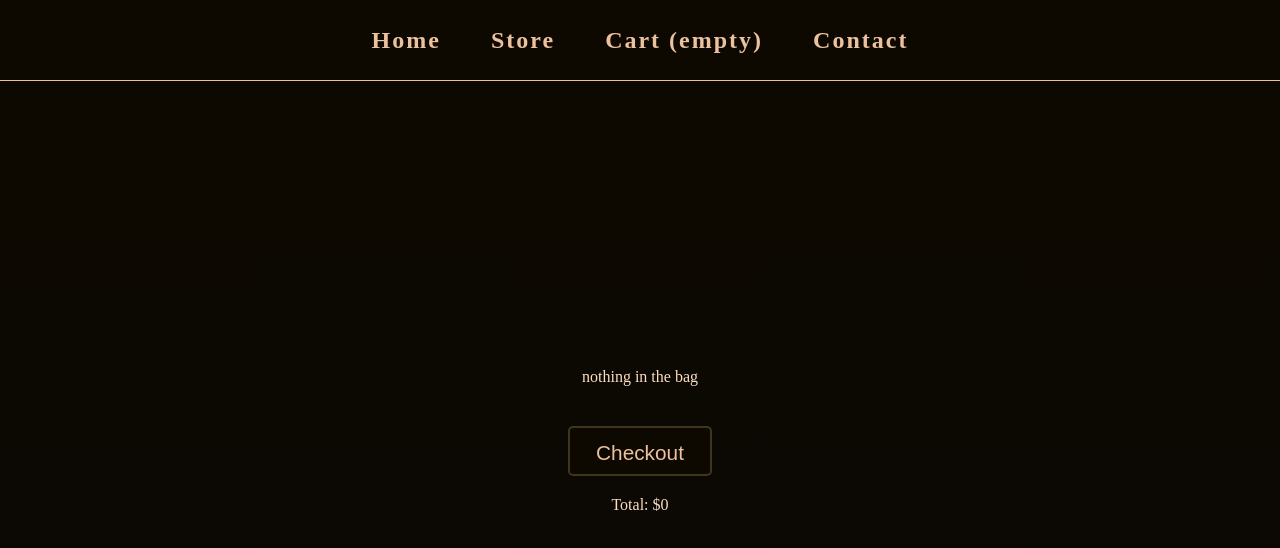
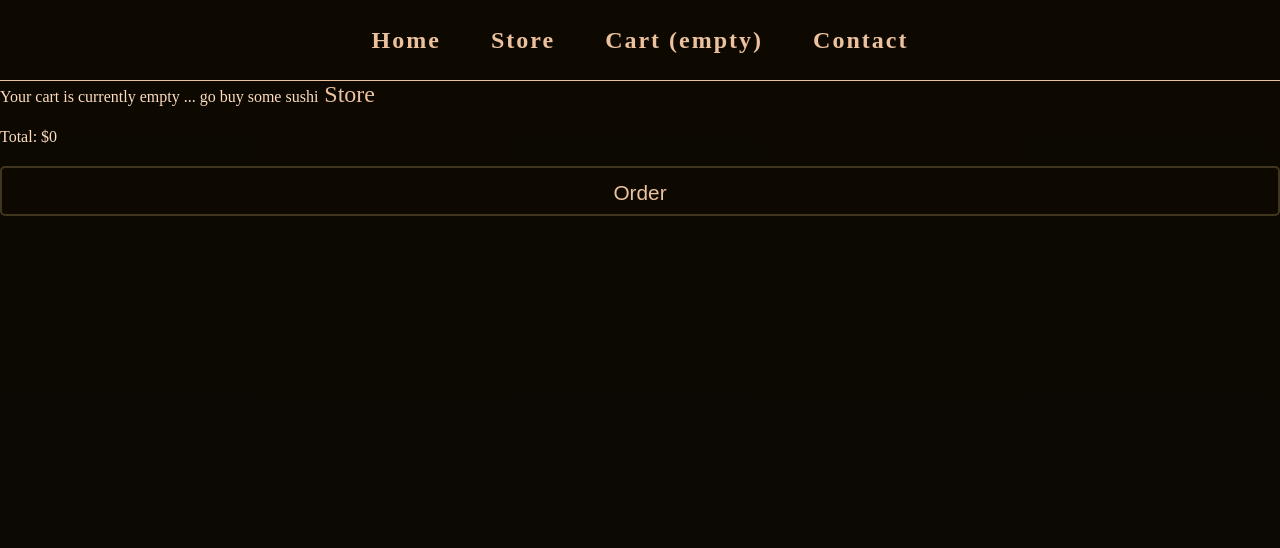
Before and after one commit to janaiscoding/shopping-cart, a React (Create React App) app: page /cart in a window 1280 px wide. Shown: the top 548 px of the page. Built offline with nearby package versions, Linux system fonts and the light colour scheme.

Commit message:
Add alert for removed product

```diff
--- a/src/components/CartItem.js
+++ b/src/components/CartItem.js
@@ -6,7 +6,6 @@ const CartItem = ({
   handleCartUpdate,
   handleCartAdd,
 }) => {
-  console.log(cartItem.quantity);
   const [quantity, setQuantity] = useState(cartItem.quantity);
 
   const handleQuantityChange = (e) => {
@@ -30,6 +29,7 @@ const CartItem = ({
       handleCartAdd(cartItem, -1);
       //remove from cart
       // maybe add a popup with "item was removed from bag"
+      alert(`${cartItem.name} was removed from bag`);
       handleCartRemove(cartItem);
     }
   };
--- a/src/components/StoreItem.js
+++ b/src/components/StoreItem.js
@@ -38,6 +38,7 @@ const StoreItem = ({ product, handleCartAdd, handleCartRemove }) => {
       handleCartAdd(product, -1);
       //remove from cart
       // maybe add a popup with "item was removed from bag"
+      alert(`${product.name} was removed from bag`);
       handleCartRemove(product);
     }
   };
--- a/src/pages/Cart.js
+++ b/src/pages/Cart.js
@@ -1,6 +1,7 @@
 import React from "react";
 import CartItem from "../components/CartItem";
 import "../styles/cart.css";
+import { Link } from "react-router-dom";
 
 const Cart = ({
   cart,
@@ -21,10 +22,15 @@ const Cart = ({
 
   return (
     <div className="cart-main">
-      {cart.length === 0 && <div className="bag-empty">nothing in the bag</div>}
+      {cart.length === 0 && (
+        <div className="bag-empty">
+          Your cart is currently empty ... go buy some sushi
+          <Link to="/store"> Store </Link>
+        </div>
+      )}
+      <div className="total"> Total: ${totalPrice}</div>
+      <button className="checkout"> Order</button>
       <div className="all-cart-wrap">{allCartItems}</div>
-      <button className="checkout">Checkout</button>
-      <div className="total"> Total: ${totalPrice}</div>
     </div>
   );
 };
--- a/src/styles/cart.css
+++ b/src/styles/cart.css
@@ -1,16 +1,23 @@
 .cart-main {
   color: #fddcc1;
   gap: 20px;
+  background-image: linear-gradient(#0d0900, #0b0907);
+  height: 90vh;
   display: flex;
   flex-direction: column;
-  align-items: center;
-  justify-content: center;
-  height: 90vh;
-  background-image: linear-gradient(#0d0900, #0b0907);
+  justify-items: center;
 }
 
-.card-wrap {
+.all-cart-wrap {
+  display: grid;
+  grid-template-columns: repeat(auto-fill, 300px) ;
+}
+.cart-item {
   margin: 20px;
+  padding: 10px;
+  border-radius: 5px;
+  background-color: #515e2a;
+  border: 2px solid #40361d;
 }
 .remove-button {
   background-color: #6c0f0f;
--- a/src/styles/store.css
+++ b/src/styles/store.css
@@ -13,6 +13,10 @@
 }
 .card-wrap {
   margin: 20px;
+  padding: 20px;
+  border-radius: 5px;
+  background-color: #515e2a;
+  border: 2px solid #40361d;
 }
 
 .card-info {
```
